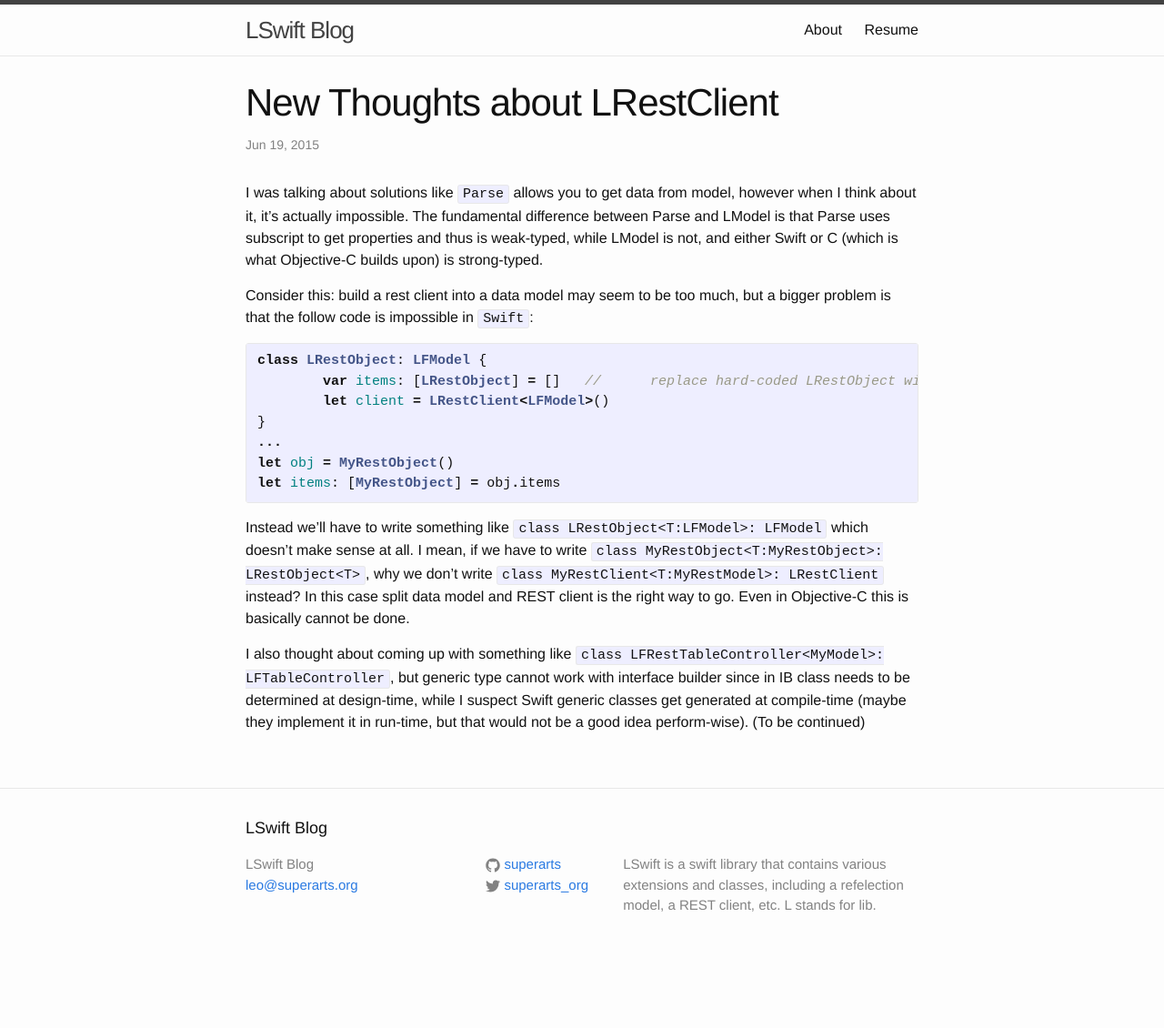
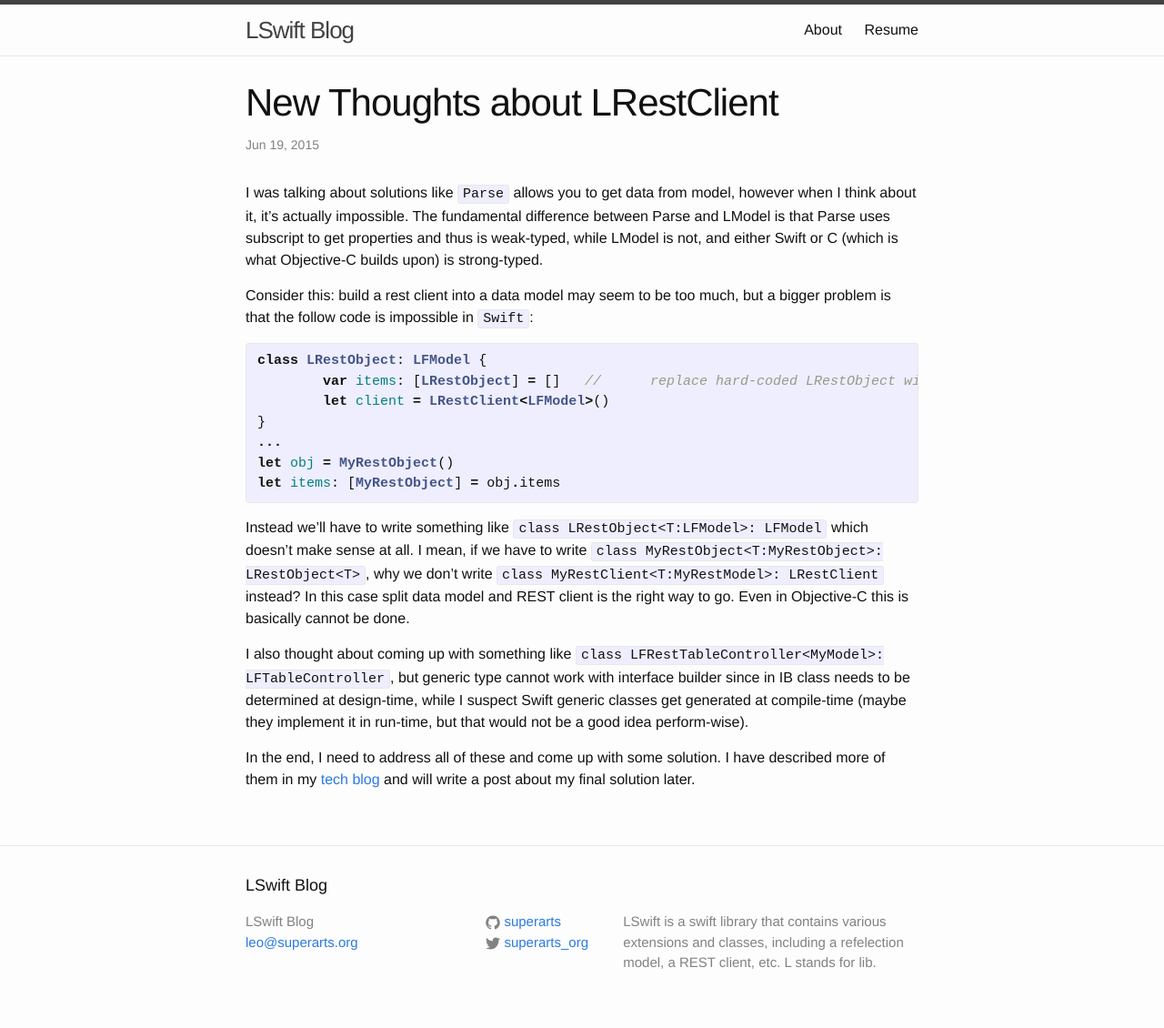
Before and after one commit to superarts/SwissKnife, a Jekyll site: the page built from _posts/2015-06-19-new-thoughts-of-lrestclient.md, in a window 1280 px wide. Shown: the whole page at 91% size. Built offline with Jekyll 4.4.1, drawn with Linux system fonts in a browser that asks for light colours; before the commit the page ends 1067 px from its top, so only the background shows below that.

Commit message:
updated unfinished post

```diff
--- a/_posts/2015-06-19-new-thoughts-of-lrestclient.md
+++ b/_posts/2015-06-19-new-thoughts-of-lrestclient.md
@@ -22,4 +22,5 @@ let items: [MyRestObject] = obj.items
 Instead we'll have to write something like `class LRestObject<T:LFModel>: LFModel` which doesn't make sense at all. I mean, if we have to write `class MyRestObject<T:MyRestObject>: LRestObject<T>`, why we don't write `class MyRestClient<T:MyRestModel>: LRestClient` instead? In this case split data model and REST client is the right way to go. Even in Objective-C this is basically cannot be done.
 
 I also thought about coming up with something like `class LFRestTableController<MyModel>: LFTableController`, but generic type cannot work with interface builder since in IB class needs to be determined at design-time, while I suspect Swift generic classes get generated at compile-time (maybe they implement it in run-time, but that would not be a good idea perform-wise).
-(To be continued)
+
+In the end, I need to address all of these and come up with some solution. I have described more of them in my [tech blog](http://www.superarts.org/blog/2015/06/17/some-thoughts-about-uitableview-data-handling/) and will write a post about my final solution later.
```
